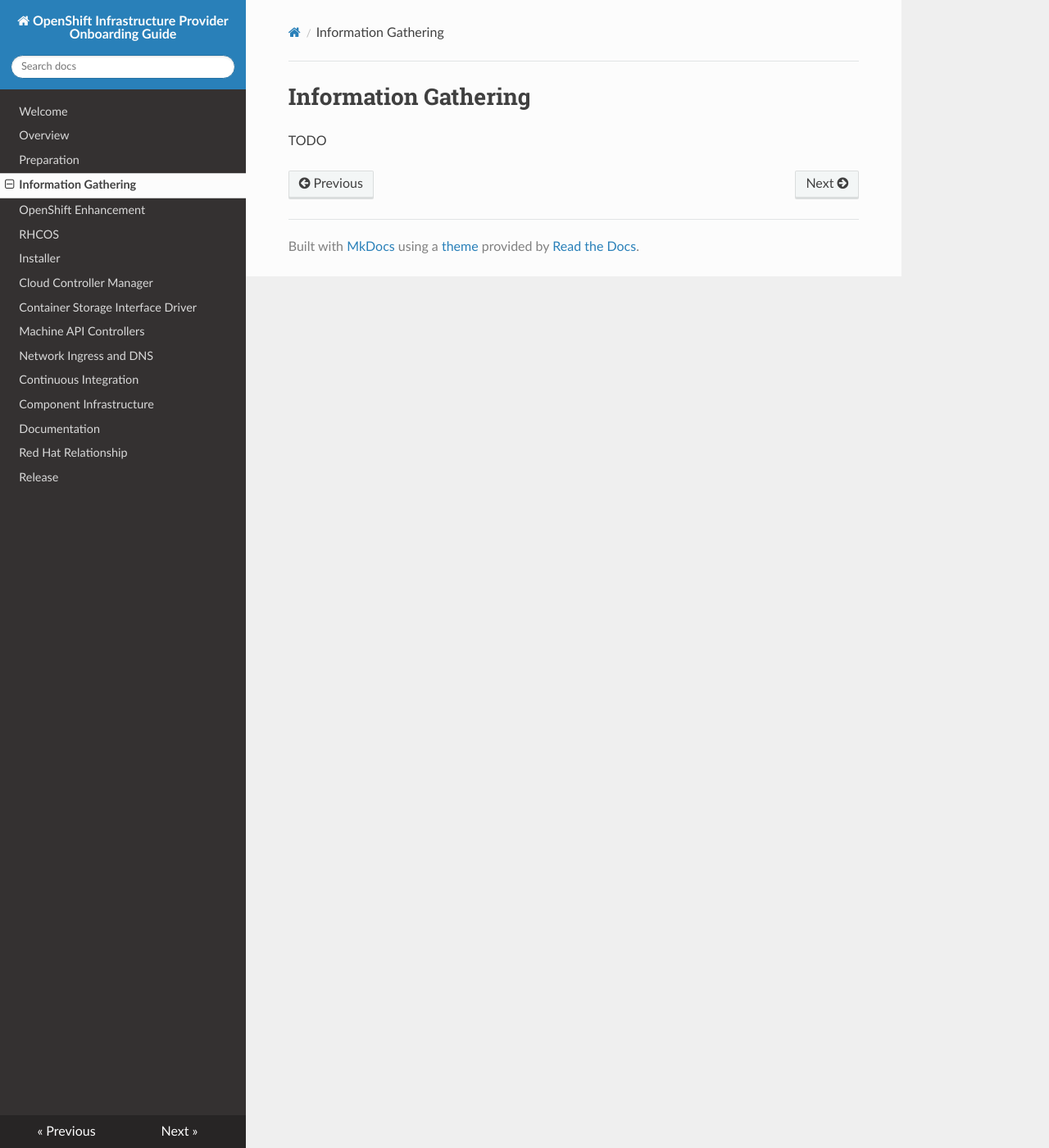
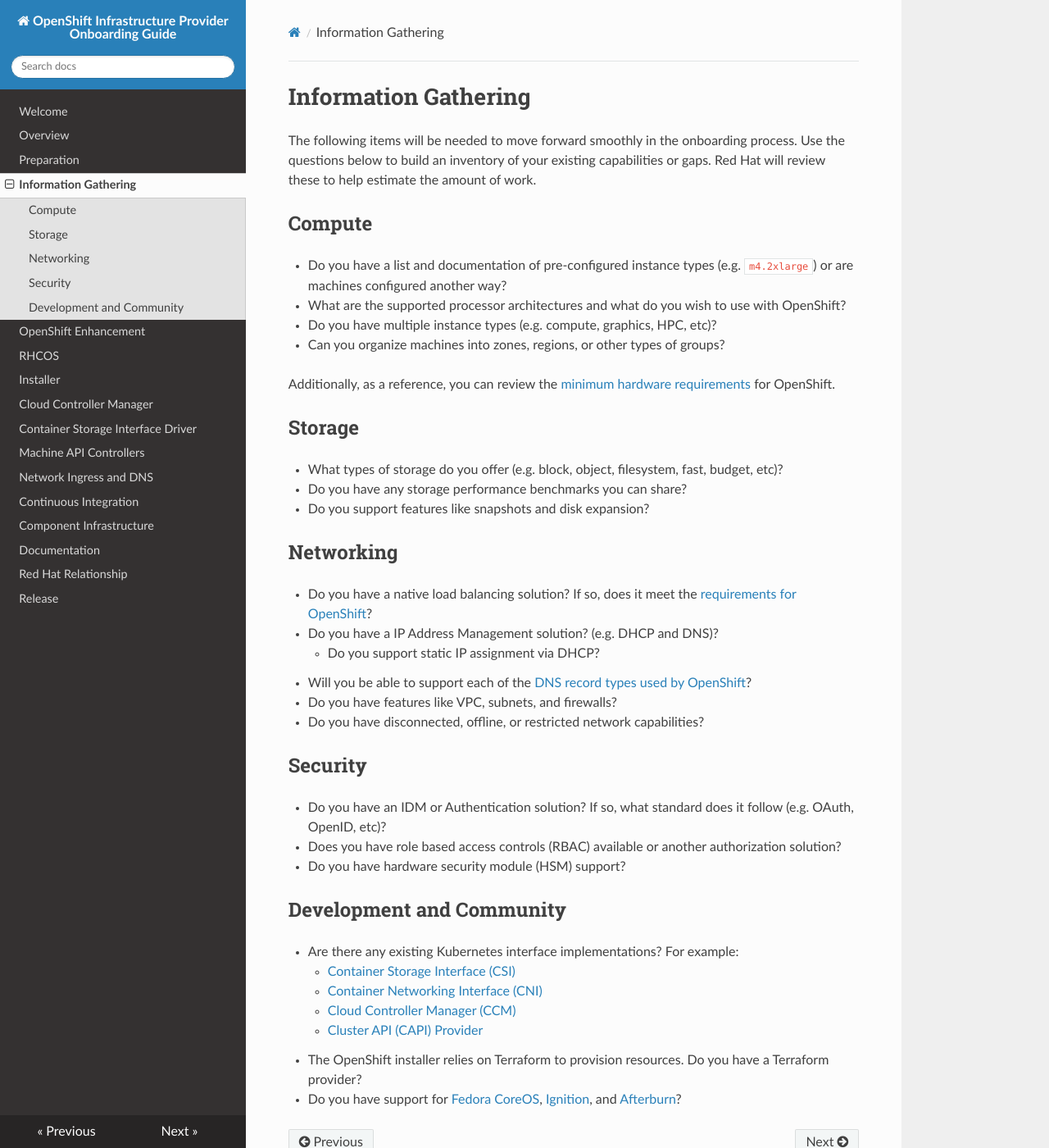
Before and after one commit to elmiko/ocp-infrastructure-provider-onboarding-guide, an MkDocs documentation site: the page built from docs/information-gathering/index.md, in a window 1280 px wide and 1400 px high. Shown: the whole window at 82% size. Built offline with MkDocs 1.6.1, drawn with Linux system fonts in a browser that asks for light colours; nearby versions of some CDN libraries.

Commit message:
add initial info gathering doc

```diff
--- a/docs/information-gathering/index.md
+++ b/docs/information-gathering/index.md
@@ -1,3 +1,45 @@
+
 # Information Gathering
 
-TODO
+The following items will be needed to move forward smoothly in the onboarding process. Use the questions below to build an inventory of your existing capabilities or gaps. Red Hat will review these to help estimate the amount of work.
+
+
+## Compute
+
+- Do you have a list and documentation of pre-configured instance types (e.g. `m4.2xlarge`) or are machines configured another way?
+- What are the supported processor architectures and what do you wish to use with OpenShift?
+- Do you have multiple instance types (e.g. compute, graphics, HPC, etc)?
+- Can you organize machines into zones, regions, or other types of groups?
+
+Additionally, as a reference, you can review the [minimum hardware requirements](https://docs.openshift.com/container-platform/latest/installing/installing_bare_metal/installing-bare-metal.html#installation-minimum-resource-requirements_installing-bare-metal) for OpenShift.
+
+## Storage
+
+- What types of storage do you offer (e.g. block, object, filesystem, fast, budget, etc)?
+- Do you have any storage performance benchmarks you can share?
+- Do you support features like snapshots and disk expansion?
+
+## Networking
+
+- Do you have a native load balancing solution? If so, does it meet the [requirements for OpenShift](https://docs.openshift.com/container-platform/latest/installing/installing_bare_metal/installing-bare-metal.html#installation-load-balancing-user-infra_installing-bare-metal)?
+- Do you have a IP Address Management solution? (e.g. DHCP and DNS)?
+    - Do you support static IP assignment via DHCP?
+- Will you be able to support each of the [DNS record types used by OpenShift](https://docs.openshift.com/container-platform/latest/installing/installing_bare_metal/installing-bare-metal.html#installation-dns-user-infra_installing-bare-metal)?
+- Do you have features like VPC, subnets, and firewalls?
+- Do you have disconnected, offline, or restricted network capabilities?
+
+## Security
+
+- Do you have an IDM or Authentication solution? If so, what standard does it follow (e.g. OAuth, OpenID, etc)?
+- Does you have role based access controls (RBAC) available or another authorization solution?
+- Do you have hardware security module (HSM) support?
+
+## Development and Community
+
+- Are there any existing Kubernetes interface implementations? For example:
+    - [Container Storage Interface (CSI)](https://kubernetes-csi.github.io/docs/)
+    - [Container Networking Interface (CNI)](https://kubernetes.io/docs/concepts/extend-kubernetes/compute-storage-net/network-plugins/)
+    - [Cloud Controller Manager (CCM)](https://kubernetes.io/docs/tasks/administer-cluster/developing-cloud-controller-manager/)
+    - [Cluster API (CAPI) Provider](https://cluster-api.sigs.k8s.io/introduction.html)
+-  The OpenShift installer relies on Terraform to provision resources. Do you have a Terraform provider?
+-  Do you have support for [Fedora CoreOS](https://docs.fedoraproject.org/en-US/fedora-coreos/platforms/), [Ignition](https://coreos.github.io/ignition/), and [Afterburn](https://coreos.github.io/afterburn/)?
```
